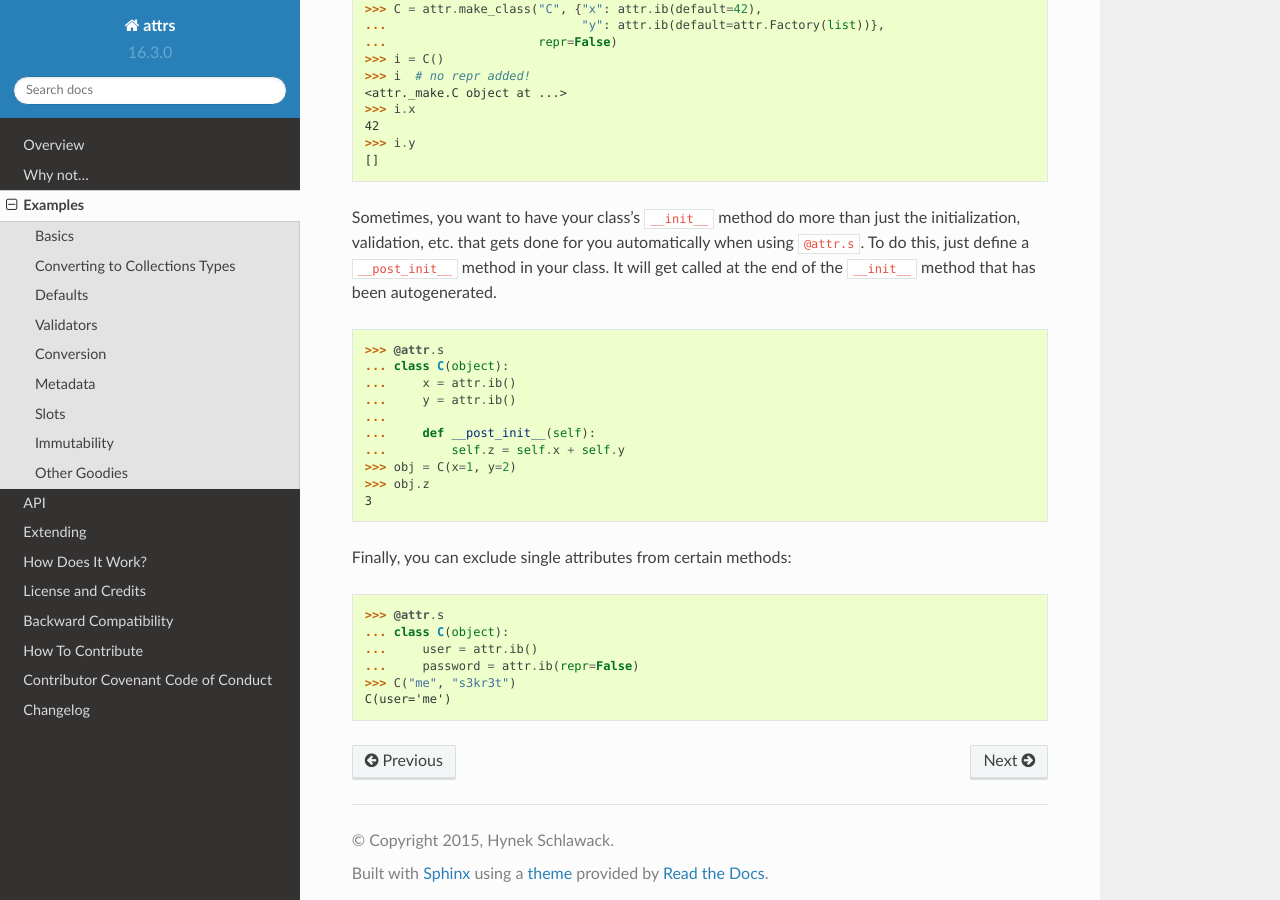
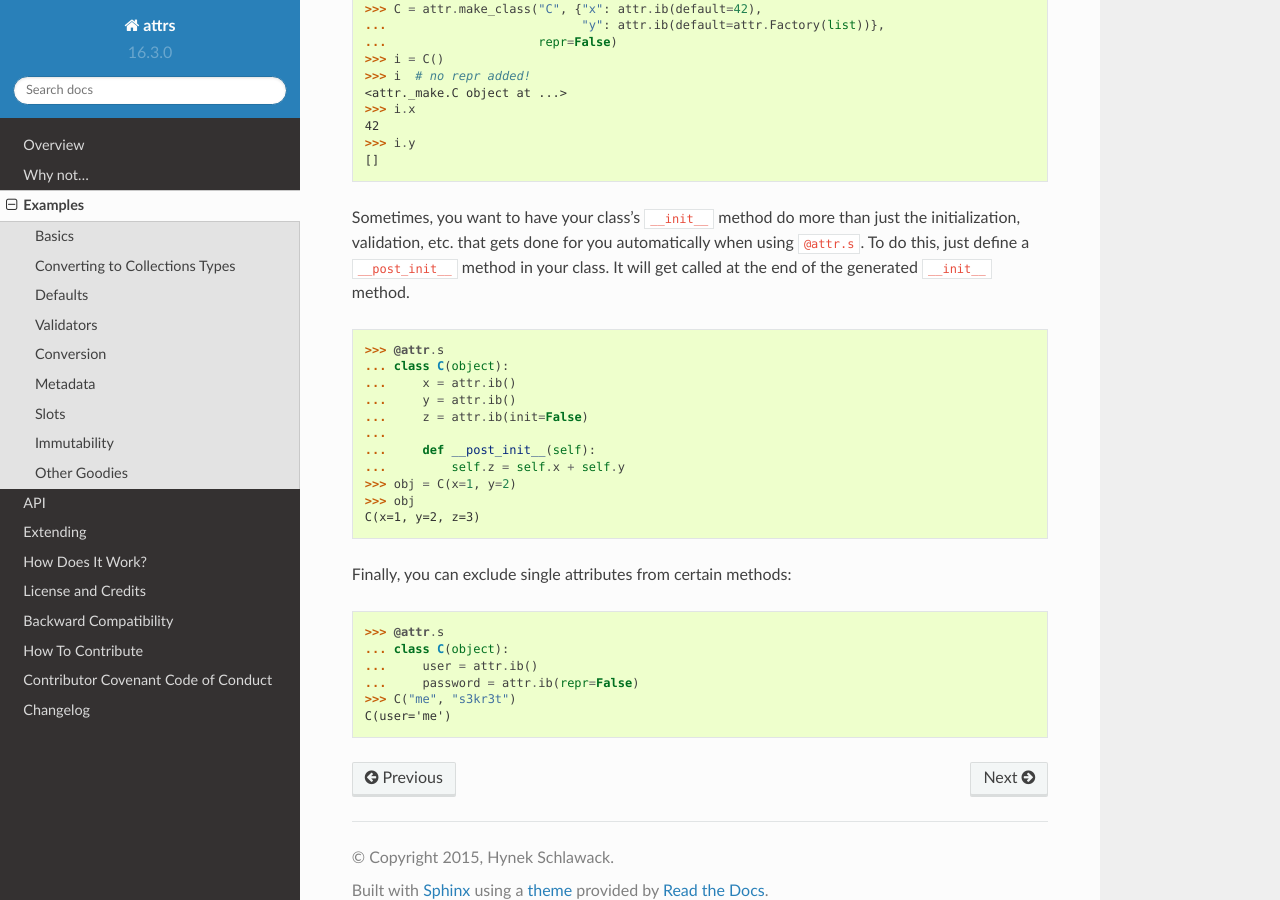
Before and after one commit to python-attrs/attrs, a Sphinx documentation site: the page built from docs/examples.rst, in a window 1280 px wide and 900 px high, scrolled down 10483 px. Built offline with Sphinx 7.4.7 and the Read the Docs theme 2.0.0, drawn with Linux system fonts in a browser that asks for light colours.

Commit message:
Minor tweaks

```diff
--- a/docs/examples.rst
+++ b/docs/examples.rst
@@ -578,8 +578,7 @@ Sometimes, you want to have your class's ``__init__`` method do more than just
 the initialization, validation, etc. that gets done for you automatically when
 using ``@attr.s``.
 To do this, just define a ``__post_init__`` method in your class.
-It will get called at the end of the ``__init__`` method that has been
-autogenerated.
+It will get called at the end of the generated ``__init__`` method.
 
 .. doctest::
 
@@ -587,12 +586,13 @@ autogenerated.
    ... class C(object):
    ...     x = attr.ib()
    ...     y = attr.ib()
+   ...     z = attr.ib(init=False)
    ...
    ...     def __post_init__(self):
    ...         self.z = self.x + self.y
    >>> obj = C(x=1, y=2)
-   >>> obj.z
-   3
+   >>> obj
+   C(x=1, y=2, z=3)
 
 Finally, you can exclude single attributes from certain methods:
 
```
Also changed, not shown: CHANGELOG.rst (+3 -5 lines), 2 other files.
